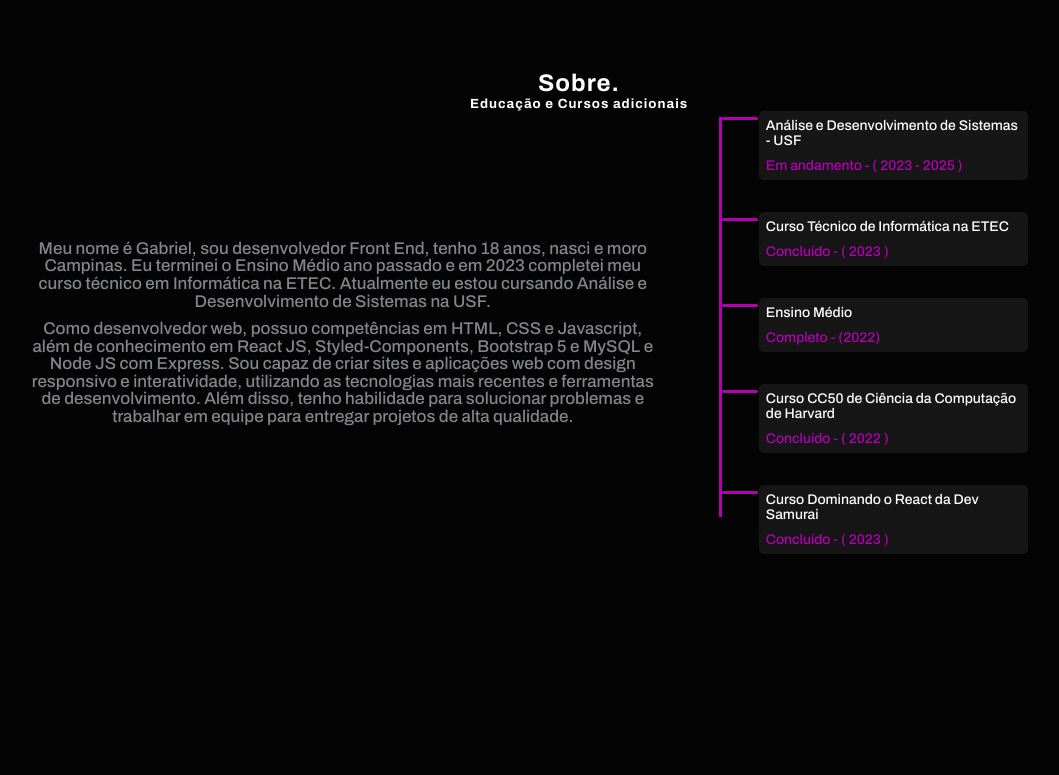
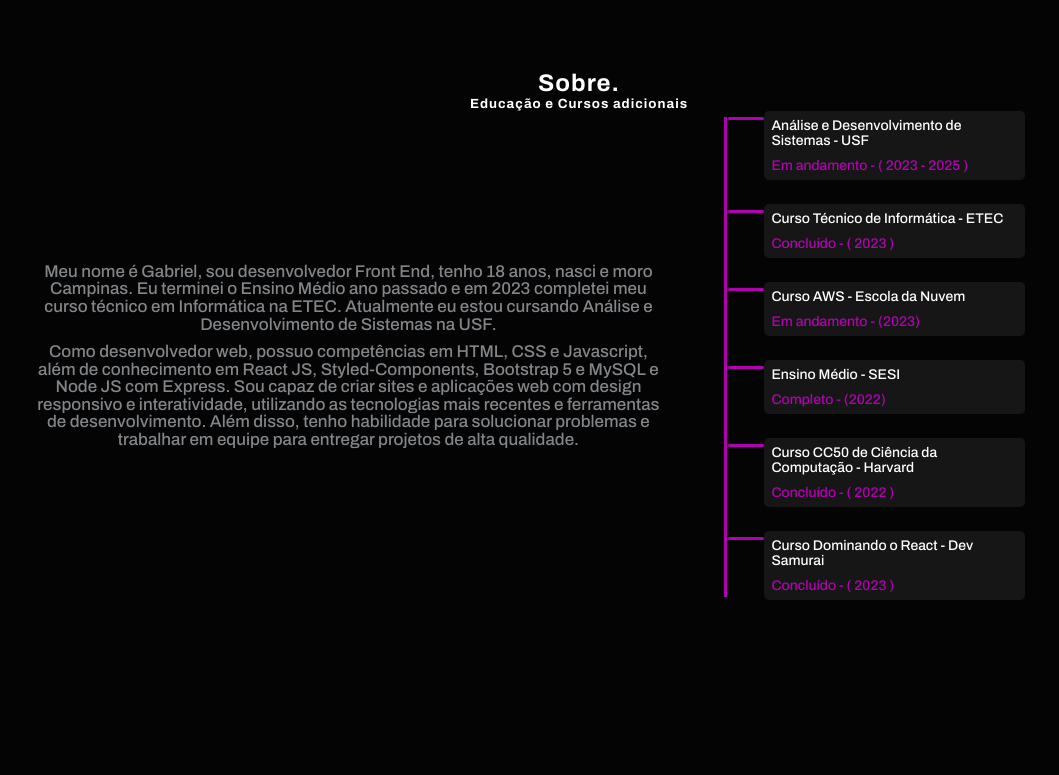
Before and after one commit to gabrielfula/PortfolioReact, a React (Vite) app: page / in a window 1280 px wide. Shown: the part 721-1496 px from the top of the page, without its empty margins (61-1120 px from the left). Built offline with nearby package versions, Linux system fonts and the light colour scheme.

Commit message:
style: change height ul and add aws

```diff
--- a/src/components/Sobre/Sobre.jsx
+++ b/src/components/Sobre/Sobre.jsx
@@ -55,22 +55,27 @@ export default (Sobre) => {
             </li>
 
             <li>
-              Curso Técnico de Informática na ETEC
+              Curso Técnico de Informática - ETEC
               <span>Concluído - ( 2023 )</span>
             </li>
 
             <li>
-              Ensino Médio
+              Curso AWS - Escola da Nuvem
+              <span>Em andamento - (2023)</span>
+            </li>
+
+            <li>
+              Ensino Médio - SESI
               <span>Completo - (2022)</span>
             </li>
 
             <li>
-              Curso CC50 de Ciência da Computação de Harvard
+              Curso CC50 de Ciência da Computação - Harvard
               <span>Concluído - ( 2022 )</span>
             </li>
 
             <li>
-              Curso Dominando o React da Dev Samurai
+              Curso Dominando o React - Dev Samurai
               <span>Concluído - ( 2023 )</span>
             </li>
           </motion.ul>
--- a/src/components/Sobre/SobreStyled.jsx
+++ b/src/components/Sobre/SobreStyled.jsx
@@ -17,7 +17,7 @@ export const ContentAbout = styled.section`
   ul {
     display: flex;
     flex-direction: column;
-    gap: 2rem;
+    gap: 1.5rem;
     padding-left: 2.5rem;
     position: relative;
 
@@ -27,7 +27,7 @@ export const ContentAbout = styled.section`
       content: "";
       width: 3px;
       top: 6px;
-      height: 25rem;
+      height: 30rem;
       background: ${({ theme }) => theme.colors.pink};
 
       @media (max-width: 420px) {
@@ -80,9 +80,8 @@ export const TextAbout = styled.div`
   line-height: 1.1rem;
   width: 50%;
 
-
-    @media (max-width: 992px) {
-      width: 100%;
+  @media (max-width: 992px) {
+    width: 100%;
   }
 
   @media (max-width: 992px) {
```
